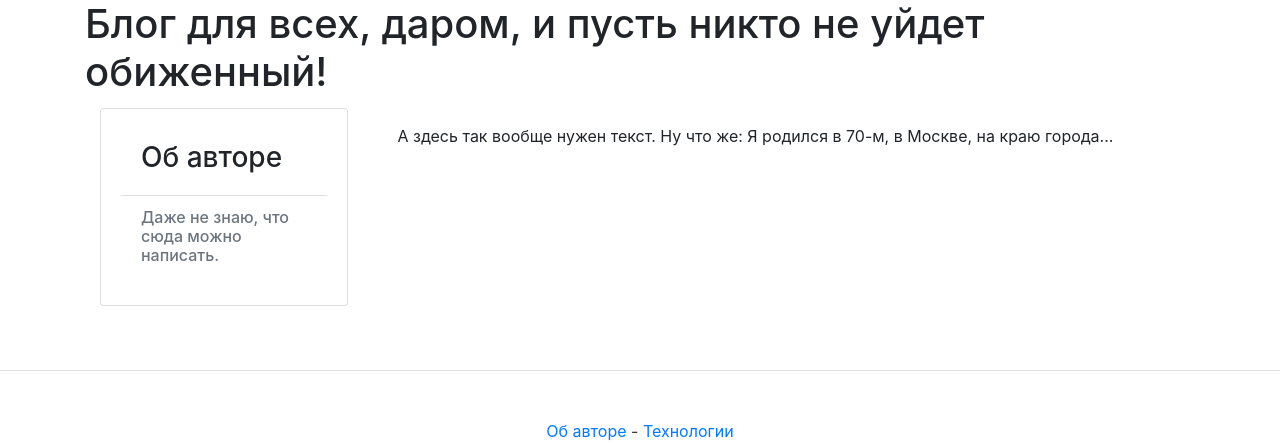
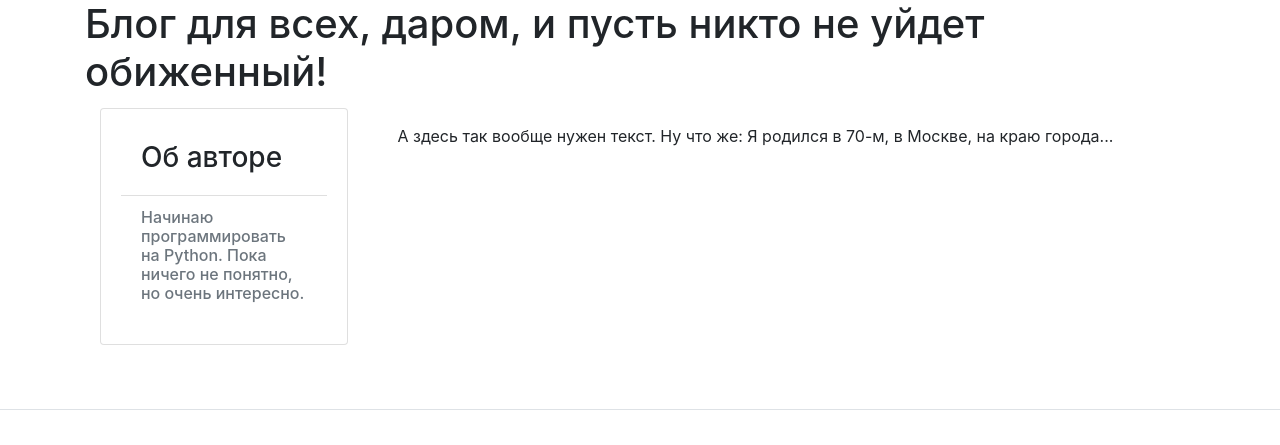
Before and after one commit to allinyearn/django_test_yatube, a Django app: template yatube/about/templates/about/author.html in a window 1280 px wide. Shown: the part 56-501 px from the top of the page. Run offline with Django 3.2, Linux system fonts and the light colour scheme; the template is opened without the code that fills it, so the values that code supplies are empty; some libraries are stand-ins or nearby versions.

Commit message:
fixed about

```diff
--- a/yatube/about/templates/about/author.html
+++ b/yatube/about/templates/about/author.html
@@ -15,7 +15,7 @@
               </li>
               <li class="list-group-item">
                 <div class="h6 text-muted">
-                  Даже не знаю, что сюда можно написать.
+                  Начинаю программировать на Python. Пока ничего не понятно, но очень интересно.
                 </div>
               </li>
             </ul>
```
